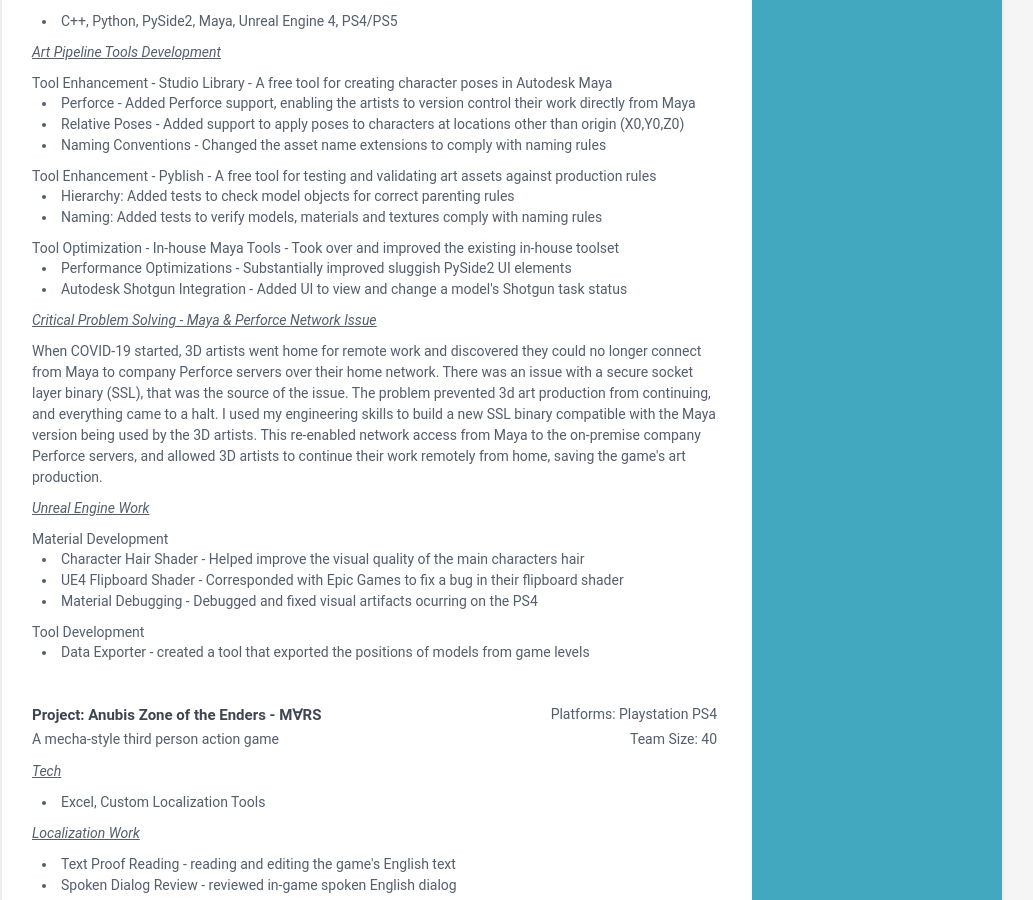
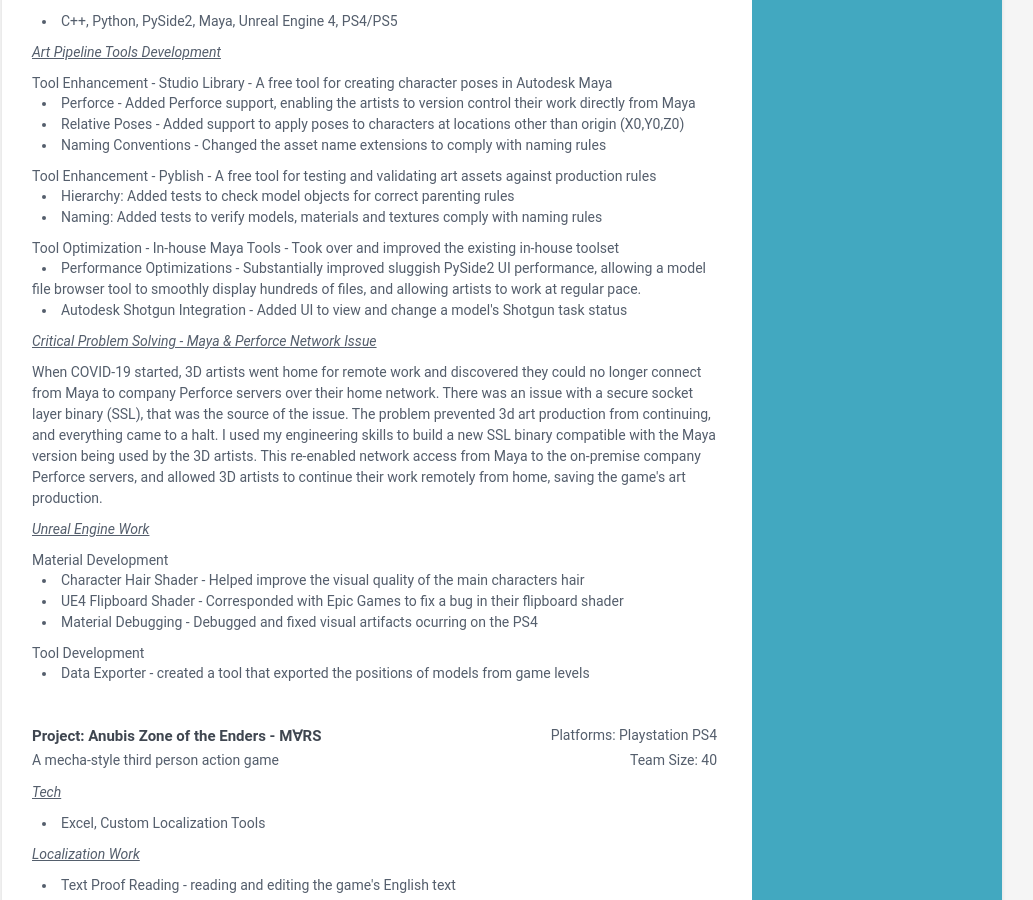
Before and after one commit to techengineer3d/resume, a Jekyll site: the page built from index.html, in a window 1280 px wide and 900 px high, scrolled down 4102 px. Shown: the whole window, without its empty margins (138-1171 px from the left). Built offline with Jekyll 4.4.1, drawn with Linux system fonts in a browser that asks for light colours.

Commit message:
Career history - Minor Update
small update to cygames work history.

```diff
--- a/_data/work_experience_cygames.yml
+++ b/_data/work_experience_cygames.yml
@@ -37,7 +37,7 @@
 
    <div>Tool Optimization - In-house Maya Tools - Took over and improved the existing in-house toolset</div>
    <p>
-       <span class="bullet-point"> Performance Optimizations - Substantially improved sluggish PySide2 UI elements</span>
+       <span class="bullet-point"> Performance Optimizations - Substantially improved sluggish PySide2 UI performance, allowing a model file browser tool to smoothly display hundreds of files, and allowing artists to work at regular pace.</span>
        <span class="bullet-point"> Autodesk Shotgun Integration - Added UI to view and change a model's Shotgun task status</span>
    </p>
 
```
